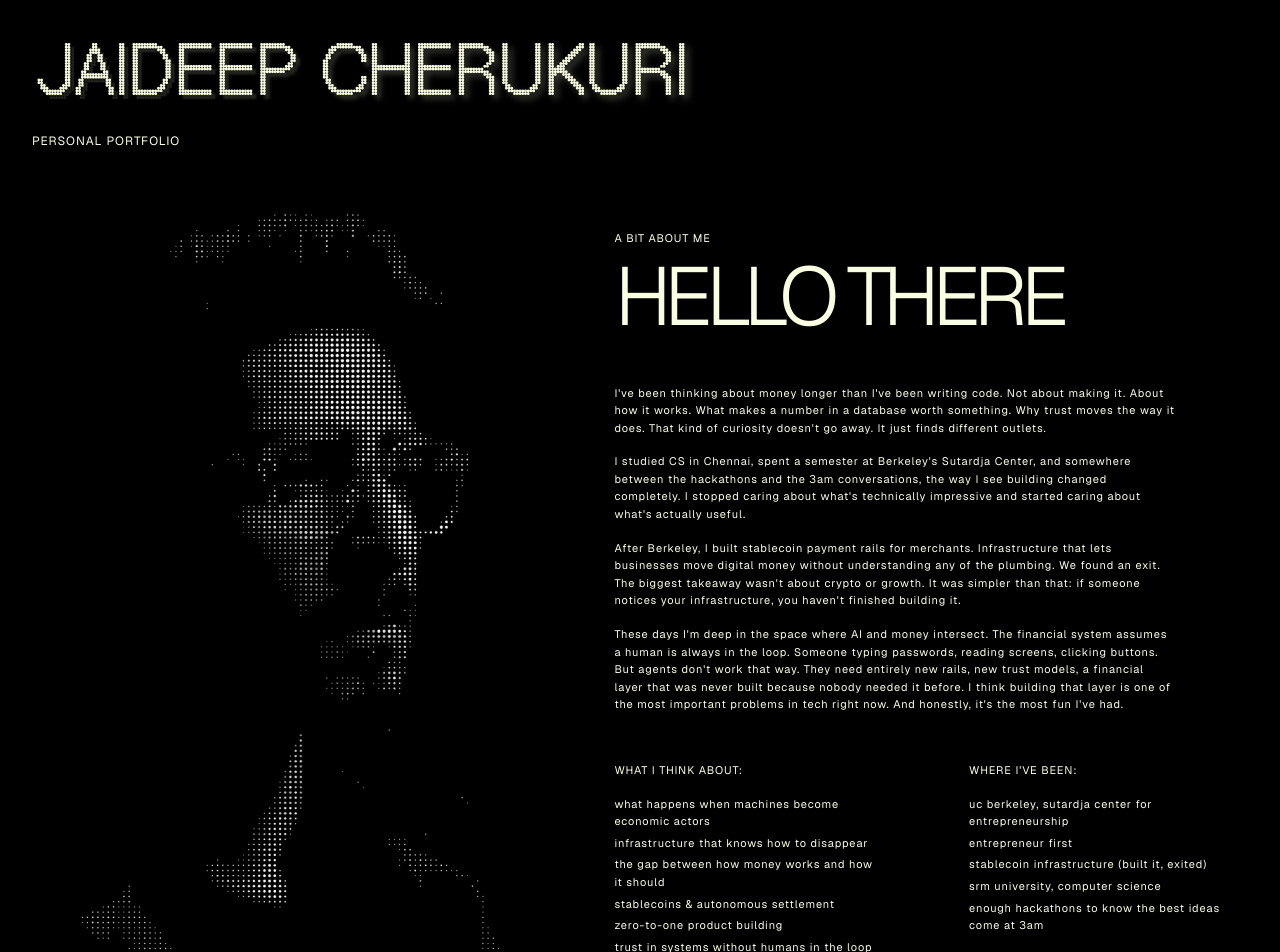
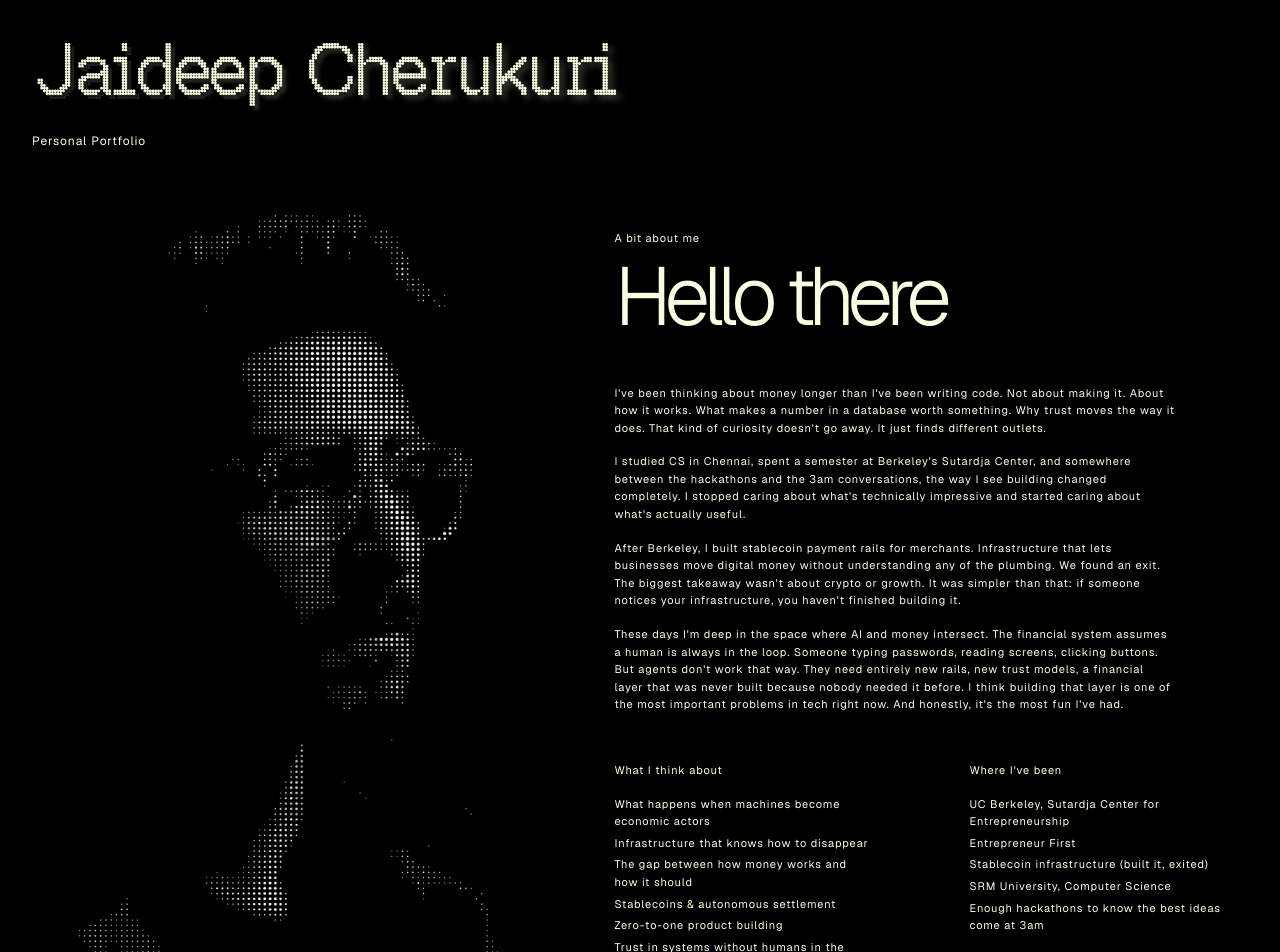
Before and after one commit to JaideepCherukuri/Personal-Domain, a React (Vite) app: page / in a window 1280 px wide. Shown: the top 952 px of the page. Built offline with nearby package versions, Linux system fonts and the light colour scheme.

Commit message:
Switch to natural case typography for all titles and headings

```diff
--- a/src/components/About.tsx
+++ b/src/components/About.tsx
@@ -18,9 +18,9 @@ export default function About() {
         {/* Right: Content */}
         <div className="flex-1 px-6 py-10 lg:px-12 lg:py-16 lg:pl-16">
           {/* Header */}
-          <p className="text-[11px] tracking-[0.88px] mb-2 text-[#FBFDE2]">A BIT ABOUT ME</p>
+          <p className="text-[11px] tracking-[0.88px] mb-2 text-[#FBFDE2]">A bit about me</p>
           <h2 className="font-light text-[48px] sm:text-[64px] lg:text-[82px] tracking-[-4px] lg:tracking-[-6.56px] leading-[1] mb-8 lg:mb-12 text-[#FBFDE2]">
-            HELLO THERE
+            Hello there
           </h2>
 
           {/* Bio paragraphs */}
@@ -62,27 +62,27 @@ export default function About() {
           <div className="flex flex-col sm:flex-row gap-10 sm:gap-16 lg:gap-24 mb-10 lg:mb-12 text-[#FBFDE2]">
             {/* What I think about */}
             <div className="text-[11px] tracking-[0.88px] leading-[1.6]">
-              <p className="mb-4">WHAT I THINK ABOUT:</p>
-              <ul className="lowercase space-y-1">
-                <li>what happens when machines become economic actors</li>
-                <li>infrastructure that knows how to disappear</li>
-                <li>the gap between how money works and how it should</li>
-                <li>stablecoins &amp; autonomous settlement</li>
-                <li>zero-to-one product building</li>
-                <li>trust in systems without humans in the loop</li>
-                <li>why the best technology feels like it was always there</li>
+              <p className="mb-4">What I think about</p>
+              <ul className="space-y-1">
+                <li>What happens when machines become economic actors</li>
+                <li>Infrastructure that knows how to disappear</li>
+                <li>The gap between how money works and how it should</li>
+                <li>Stablecoins &amp; autonomous settlement</li>
+                <li>Zero-to-one product building</li>
+                <li>Trust in systems without humans in the loop</li>
+                <li>Why the best technology feels like it was always there</li>
               </ul>
             </div>
 
             {/* Where I've been */}
             <div className="text-[11px] tracking-[0.88px] leading-[1.6]">
-              <p className="mb-4">WHERE I'VE BEEN:</p>
-              <ul className="lowercase space-y-1">
-                <li>uc berkeley, sutardja center for entrepreneurship</li>
-                <li>entrepreneur first</li>
-                <li>stablecoin infrastructure (built it, exited)</li>
-                <li>srm university, computer science</li>
-                <li>enough hackathons to know the best ideas come at 3am</li>
+              <p className="mb-4">Where I've been</p>
+              <ul className="space-y-1">
+                <li>UC Berkeley, Sutardja Center for Entrepreneurship</li>
+                <li>Entrepreneur First</li>
+                <li>Stablecoin infrastructure (built it, exited)</li>
+                <li>SRM University, Computer Science</li>
+                <li>Enough hackathons to know the best ideas come at 3am</li>
               </ul>
             </div>
           </div>
--- a/src/components/Header.tsx
+++ b/src/components/Header.tsx
@@ -17,9 +17,9 @@ export default function Header() {
   const headerRef = useRef<HTMLElement>(null);
   const shimmerStarted = useRef(false);
 
-  const desktopChars = useMemo(() => splitToSpans("JAIDEEP CHERUKURI"), []);
-  const mobileFirstLine = useMemo(() => splitToSpans("JAIDEEP"), []);
-  const mobileSecondLine = useMemo(() => splitToSpans("CHERUKURI"), []);
+  const desktopChars = useMemo(() => splitToSpans("Jaideep Cherukuri"), []);
+  const mobileFirstLine = useMemo(() => splitToSpans("Jaideep"), []);
+  const mobileSecondLine = useMemo(() => splitToSpans("Cherukuri"), []);
 
   // Start the shimmer loop on mount
   useEffect(() => {
@@ -70,7 +70,7 @@ export default function Header() {
           {desktopChars}
         </h1>
         <p className="font-normal text-[9px] md:text-xs text-[#FBFDE2] tracking-[0.72px] md:tracking-[0.96px] leading-normal mt-4 md:mt-2 font-[Geist_Sans,sans-serif]">
-          PERSONAL PORTFOLIO
+          Personal Portfolio
         </p>
       </div>
     </header>
```
